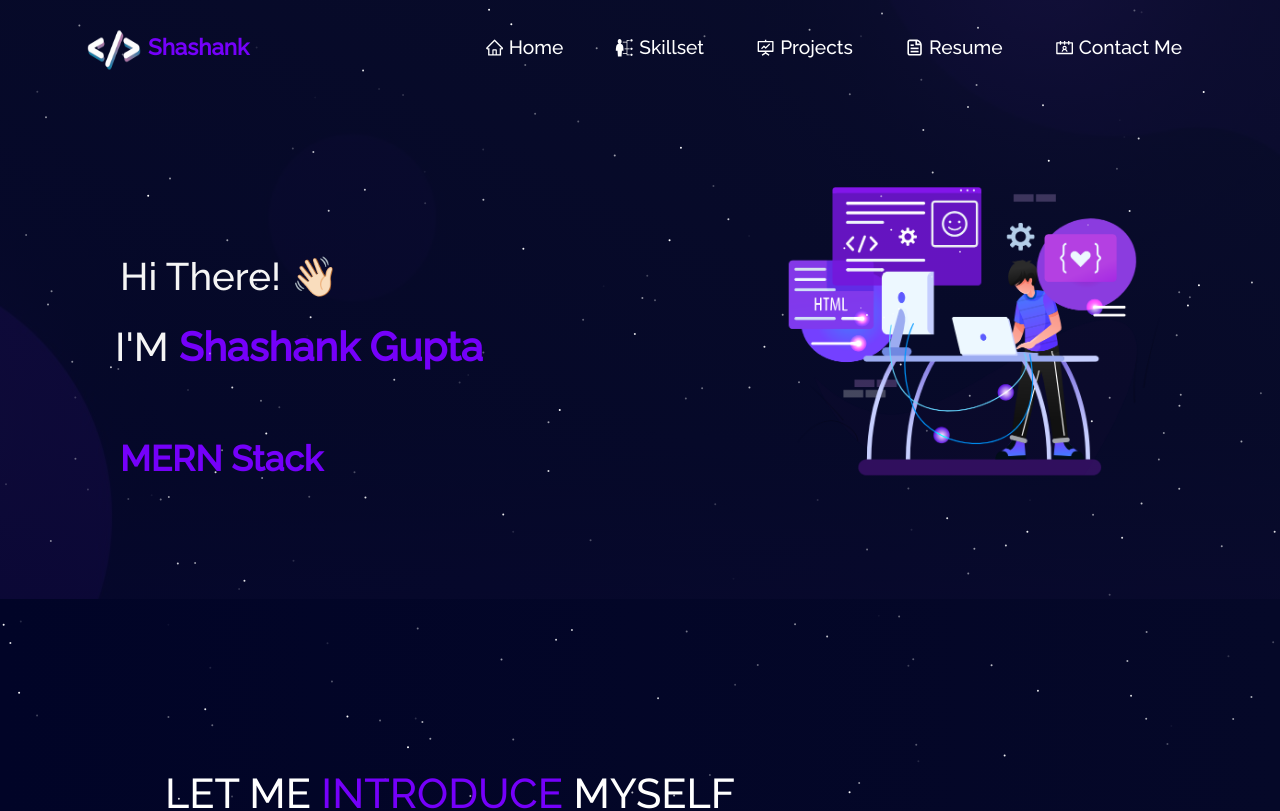
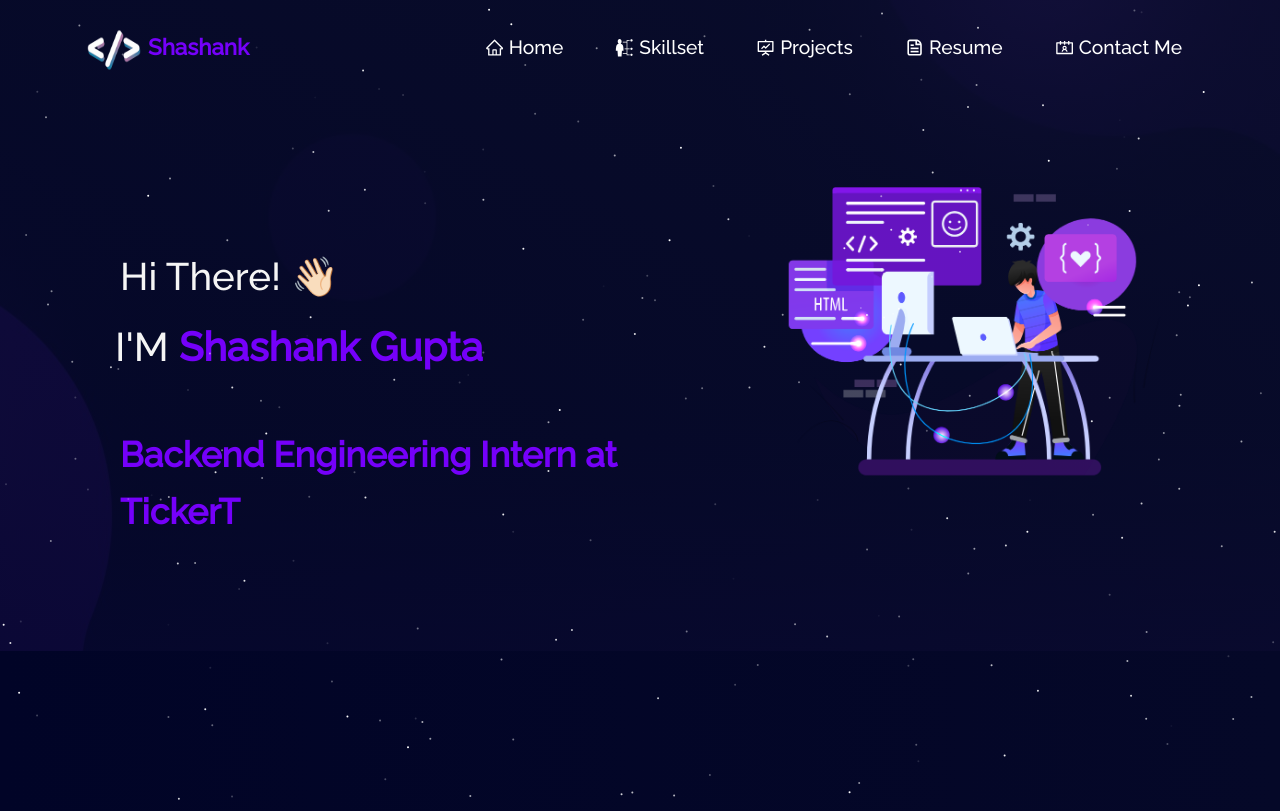
Before and after one commit to theShashankGupta/Portfolio-react, a React (Create React App) app: page / in a window 1280 px wide. Shown: the top 811 px of the page. Built offline with nearby package versions, Linux system fonts and the light colour scheme.

Commit message:
Update Type.jsx

```diff
--- a/src/components/Home/Type.jsx
+++ b/src/components/Home/Type.jsx
@@ -6,13 +6,13 @@
         <Typewriter
           options={{
             strings: [
-              "MERN Stack Developer",
+              "Backend Engineering Intern at TickerTape(SmallCase)",
               "Competitive Programmer",
-              "Effective Problem Solver",
               "ACM ICPC Regionalist 2022",
               "Expert at Codeforces",
               "5⭐ at Codechef",
               "Knight at Leetcode",
+              "MERN Stack Developer",
             ],
             autoStart: true,
             loop: true,
```
